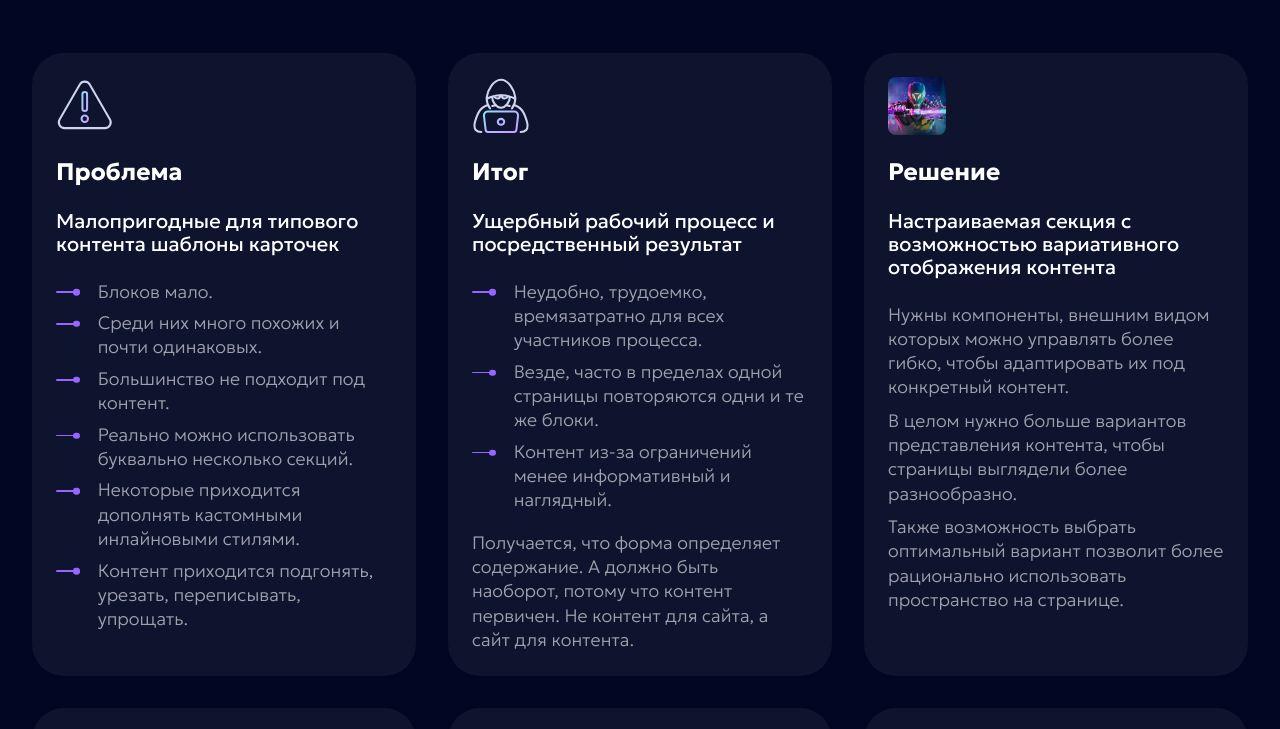
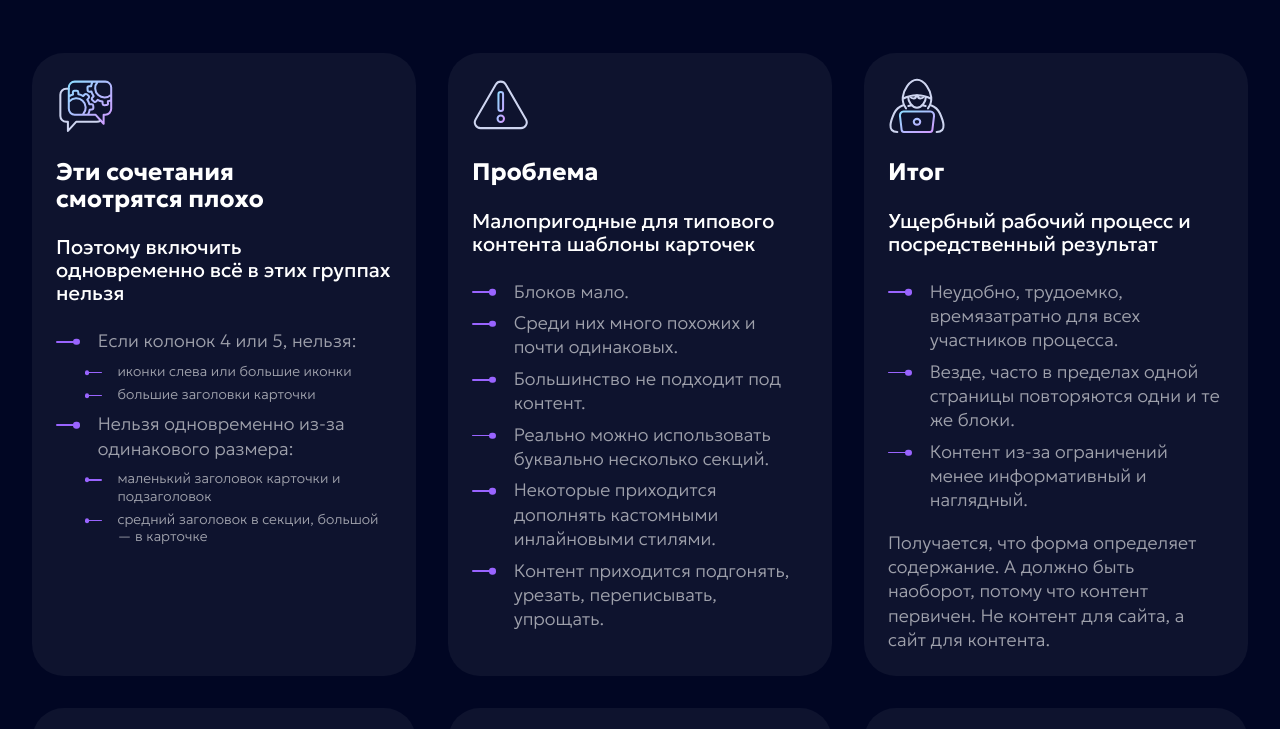
Before and after one commit to Nazhdaque/garda-demo, a website built with Vite: page index.html in a window 1280 px wide. Shown: the part 729-1458 px from the top of the page. Built offline with nearby package versions, Linux system fonts and the light colour scheme; what just-validate, tom-select would draw is missing.

Commit message:
ти сочетания смотрятся плохо new

```diff
--- a/html/section-demo-cards.html
+++ b/html/section-demo-cards.html
@@ -418,7 +418,7 @@
 		</div>
 
 		<div class="demo-cards-wrapper scroll-snap-inline focus-outline">
-			<!-- <section class="demo-card">
+			<section class="demo-card">
 				<picture class="img-box demo-card__img">
 					<img src="images/icons/icon-bubble.svg"
 							 alt="demo img">
@@ -430,21 +430,21 @@
 
 				<div class="demo-card__txt">
 					<ul class='list-bullet custom'>
-						<li>Картинки
+						<li>Если колонок 4 или 5, нельзя:
 							<ul>
-								<li>2 колонки: нельзя маленькие</li>
-								<li>3 колонки: можно только средние</li>
-								<li>4-5 колонок: можно только маленькие</li>
+								<li>иконки слева или большие иконки</li>
+								<li>большие заголовки карточки</li>
 							</ul>
 						</li>
-						<li>Иконки
+						<li>Нельзя одновременно из-за одинакового размера:
 							<ul>
-								<li>4-5 колонок: нельзя слева и нельзя большие</li>
+								<li>маленький заголовок карточки и подзаголовок</li>
+								<li>средний заголовок в секции, большой — в карточке</li>
 							</ul>
 						</li>
 					</ul>
 				</div>
-			</section> -->
+			</section>
 		</div>
 
 		<div class="demo-cards-nav"></div>
--- a/public/data/cards-data.json
+++ b/public/data/cards-data.json
@@ -38,8 +38,8 @@
 	{
 		"url": "images/icons/icon-bubble.svg",
 		"ttl": "Эти сочетания смотрятся плохо",
-		"sub": "Поэтому включить одновременно всё в этих группах нельзя",
-		"txt": "<ul class='list-bullet custom'> <li><span>2 & 3 columns +</span> <ul> <li>Figure Small + Cover</li> </ul> </li> <li><span>4 & 5 columns +</span> <ul> <li>Figure Left</li> <li>Figure Large</li> <li>Card Title Large</li> </ul> </li> <li><span>5 columns +</span> <ul> <li>Figure Medium + Ordered List</li> </ul> </li> <li><span>Card Title +</span> <ul> <li>Card Title Small + Card Subtitle</li> </ul> </li> <li><span>Article Title Medium +</span> <ul> <li>Card Title Large</li> </ul> </li> </ul> <p>Примечание: воссоздавать эту логику не требуется.</p>"
+		"sub": "Поэтому включить одновременно всё в этих случаях нельзя",
+		"txt": "<ul class='list-bullet custom'> <li>Если колонок 4 или 5, нельзя: <ul> <li>иконки слева или большие иконки</li> <li>большие заголовки карточки</li> </ul> </li> <li>Нельзя одновременно из-за одинакового размера: <ul> <li>маленький заголовок карточки и подзаголовок</li> <li>средний заголовок в секции, большой — в карточке</li> </ul> </li> </ul>"
 	},
 	{
 		"url": "images/icons/icon-spy.svg",
```
